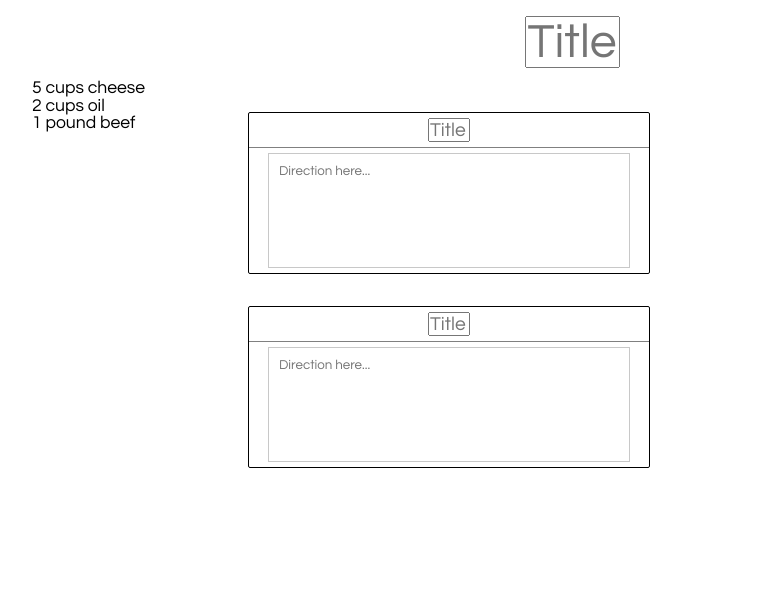
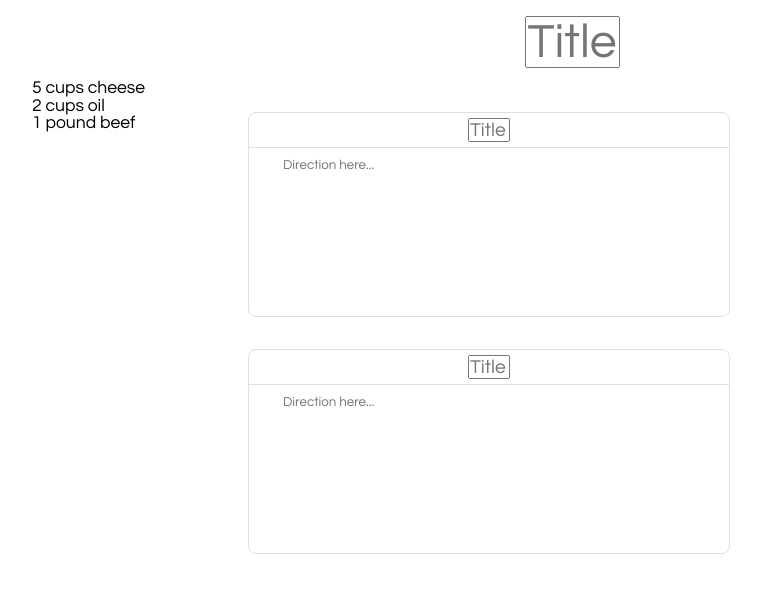
Before and after one commit to asipser/recipesite, a React app: page / in a window 1280 px wide. Shown: the top 592 px of the page, without its empty margins (68-829 px from the left). Built offline with nearby package versions, Linux system fonts and the light colour scheme; the HTML template or start-up script is replaced by a standard one.

Commit message:
improved styling for directions

```diff
--- a/client/src/components/modules/DirectionCard.css
+++ b/client/src/components/modules/DirectionCard.css
@@ -1,12 +1,12 @@
 .DirectionCard-Container {
   user-select: none;
-  width: 25rem;
-  height: 10rem;
-  font-size: 0.75rem;
+  width: 30rem;
+  min-height: 12rem;
+  font-size: 0.8rem;
   display: flex;
   flex-direction: column;
-  border-radius: 2px;
-  border: 1.1px solid black;
+  border-radius: 8px;
+  border: 1px solid rgba(0, 0, 0, 0.125);
   justify-content: center;
   align-items: center;
   cursor: pointer;
@@ -18,29 +18,36 @@
   height: 1.5rem;
   font-size: 1.2rem;
   padding: 5px 0px;
-  border-bottom: 0.5px solid gray;
+  border-bottom: 0.5px solid rgba(0, 0, 0, 0.125);
   text-align: center;
 }
 
 .DirectionCard-Body {
   width: 100%;
-  height: 100%;
+  min-height: 10.5rem;
   display: flex;
   justify-content: center;
-  align-items: center;
 }
 
 .DirectionCard-Body-Text-Wrapper {
   height: 90%;
   width: 90%;
-  border: 0.5px solid rgba(128, 128, 128, 0.431);
+  /* border: 0.5px solid rgba(128, 128, 128, 0.431); */
+}
+
+::-webkit-scrollbar {
+  width: 0px; /* Remove scrollbar space */
+  background: transparent; /* Optional: just make scrollbar invisible */
 }
 
 .DirectionCard-Body-Text {
   height: 100%;
   width: 100%;
-  box-sizing: border-box;
-  padding: 5px;
+  margin: 5px;
+}
+
+.DirectionCard-Body-Text:first-letter {
+  font-size: 1.1rem;
 }
 
 .DirectionCard-Footer {
--- a/client/src/components/modules/EditableText.css
+++ b/client/src/components/modules/EditableText.css
@@ -1,8 +1,7 @@
 .EditableText:hover {
-  border: 1px rgba(128, 128, 128, 0.479) solid;
+  border: 0.1px rgba(128, 128, 128, 0.479) solid;
 }
 
 .EditableText {
-  box-sizing: border-box;
   display: inline-block;
 }
```
